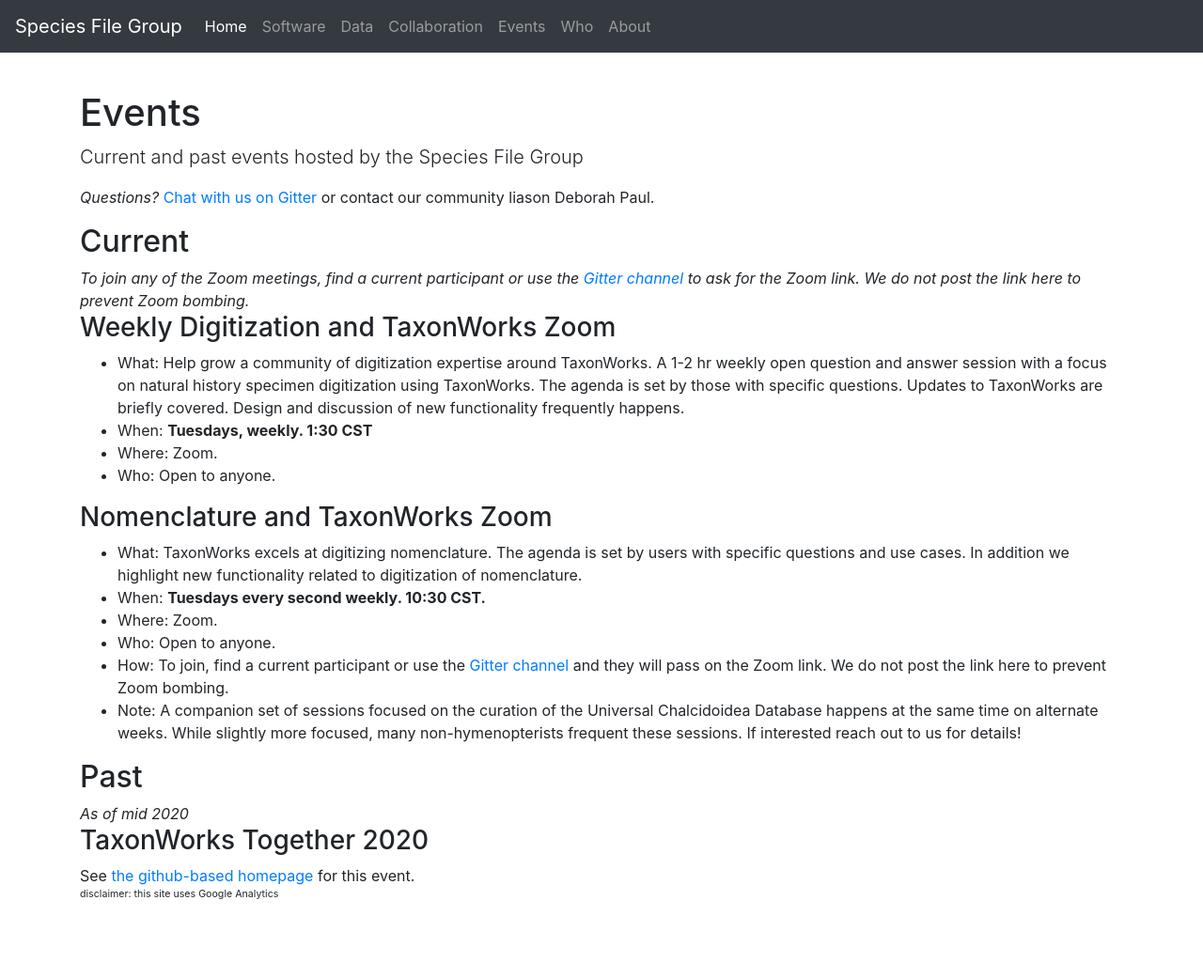
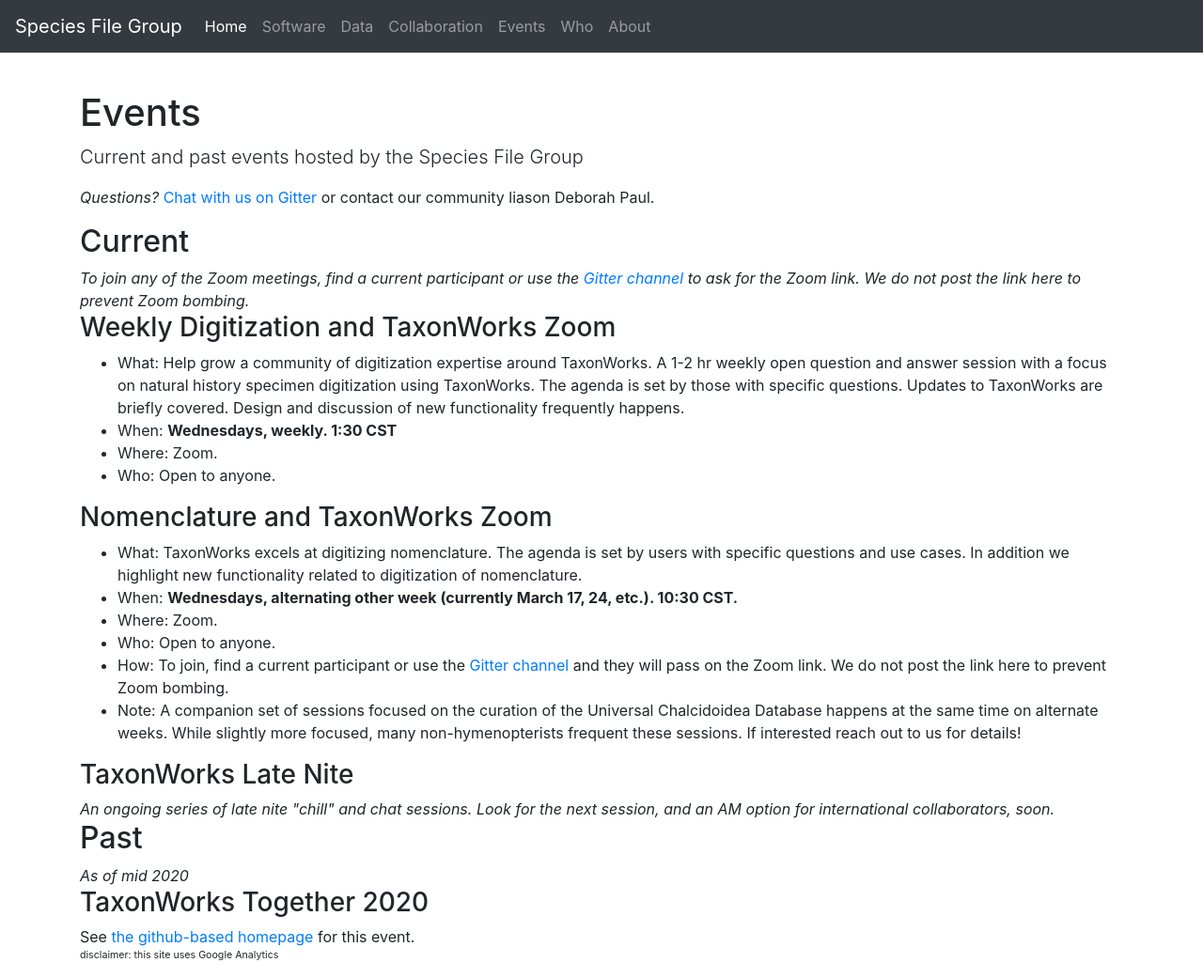
Before and after one commit to pnhogan/speciesfilegroup.github.io, a Jekyll site: the page built from events.html, in a window 1280 px wide and 1041 px high. Shown: the whole window at 94% size. Built offline with Jekyll 4.4.1, drawn with Linux system fonts in a browser that asks for light colours.

Commit message:
Update events.html
Update date/time changes.  Clarify every other.  Mention TaxonWorks Late Nite.

```diff
--- a/events.html
+++ b/events.html
@@ -18,7 +18,7 @@
 <h3> Weekly Digitization and TaxonWorks Zoom </h3>
 <ul>
   <li>What: Help grow a community of digitization expertise around TaxonWorks. A 1-2 hr weekly open question and answer session with a focus on natural history specimen digitization using TaxonWorks. The agenda is set by those with specific questions. Updates to TaxonWorks are briefly covered. Design and discussion of new functionality frequently happens. </li>
-  <li>When: <b>Tuesdays, weekly. 1:30 CST</b></li>
+  <li>When: <b>Wednesdays, weekly. 1:30 CST</b></li>
   <li>Where: Zoom.  </li>
   <li>Who: Open to anyone. </li>
 </ul>
@@ -26,13 +26,17 @@
 <h3> Nomenclature and TaxonWorks Zoom </h3>
 <ul>
   <li>What: TaxonWorks excels at digitizing nomenclature. The agenda is set by users with specific questions and use cases. In addition we highlight new functionality related to digitization of nomenclature. </li>
-  <li>When: <b>Tuesdays every second weekly. 10:30 CST.</b></li>
+  <li>When: <b>Wednesdays, alternating other week (currently March 17, 24, etc.). 10:30 CST.</b></li>
   <li>Where: Zoom. </li>
   <li>Who: Open to anyone. </li>
   <li>How: To join, find a current participant or use the <a href="https://gitter.im/SpeciesFileGroup/taxonworks">Gitter channel</a> and they will pass on the Zoom link. We do not post the link here to prevent Zoom bombing.</li>
   <li>Note: A companion set of sessions focused on the curation of the Universal Chalcidoidea Database happens at the same time on alternate weeks. While slightly more focused, many non-hymenopterists frequent these sessions. If interested reach out to us for details!</li>
 </ul>
 
+<h3> TaxonWorks Late Nite </h3>
+<em> An ongoing series of late nite "chill" and chat sessions. Look for the next session, and an AM option for international collaborators, soon. </em>
+
+
 <h2> Past </h2>
 <em> As of mid 2020 </em>
 
```
